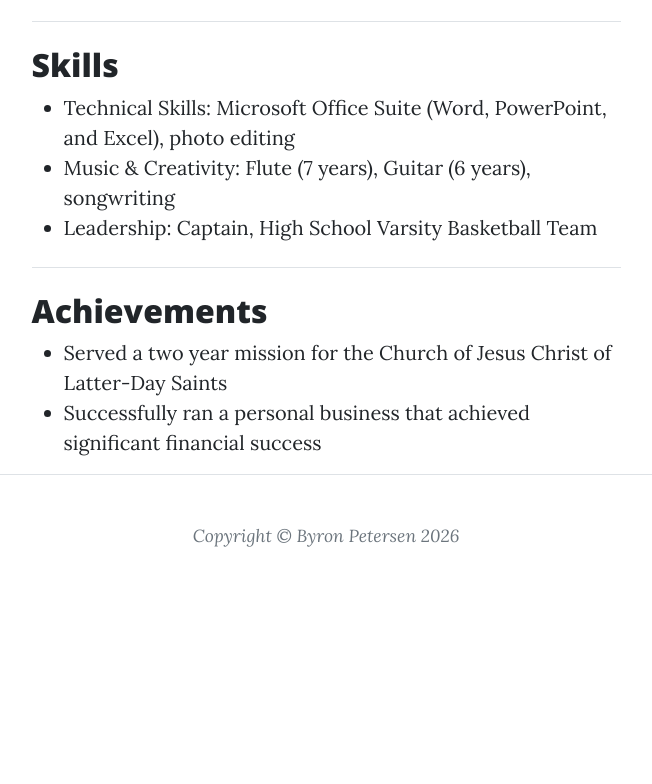
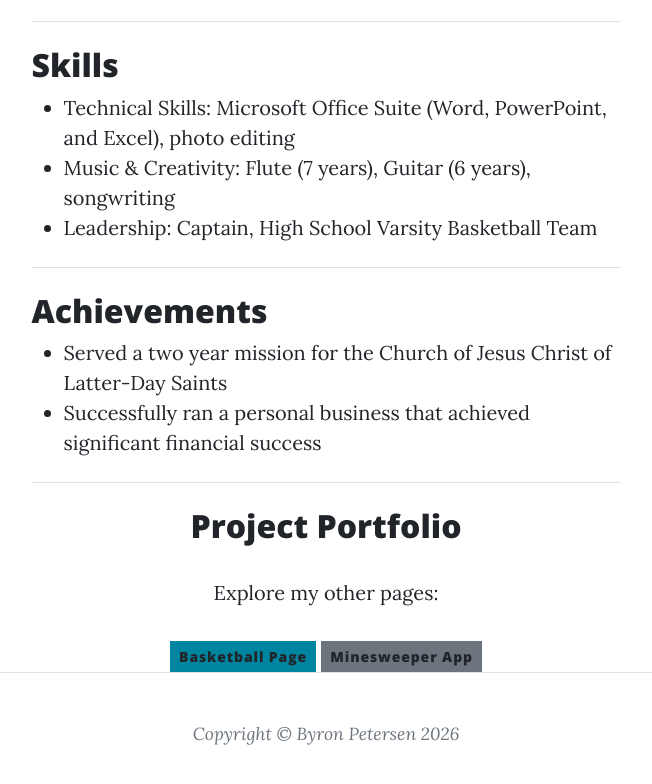
Before and after one commit to Bypete216/IS-201-Final-Project, a plain HTML site: page index.html in a window 1280 px wide. Shown: the part 1490-2274 px from the top of the page, without its empty margins (314-966 px from the left). Before the commit the page ends 2087 px from the top, so only its background shows below. Drawn offline with nearby package versions, Linux system fonts and the light colour scheme.

Commit message:
Add files via upload

```diff
--- a/index.html
+++ b/index.html
@@ -17,7 +17,9 @@
             <div class="container px-4 px-lg-5">
                 <div class="collapse navbar-collapse" id="navbarResponsive">
                     <ul class="navbar-nav ms-auto py-4 py-lg-0">
-                        </ul>
+                        <li class="nav-item"><a class="nav-link px-lg-3 py-3 py-lg-4" href="fromScratch.html">Basketball Deep Dive</a></li>
+                        <li class="nav-item"><a class="nav-link px-lg-3 py-3 py-lg-4" href="Game.html">Minesweeper Game</a></li>
+                    </ul>
                 </div>
             </div>
         </nav>
@@ -82,7 +84,15 @@
                             </ul>
                     </div>
 
+                    <hr class="my-4" />
+                    <div class="post-preview text-center">
+                        <h2 class="post-title">Project Portfolio</h2>
+                        <p>Explore my other pages:</p>
+                        <a href="fromScratch.html" class="btn btn-primary btn-sm">Basketball Page</a>
+                        <a href="Game.html" class="btn btn-secondary btn-sm">Minesweeper App</a>
                     </div>
+
+                </div>
             </div>
         </div>
         <footer class="border-top">
```
